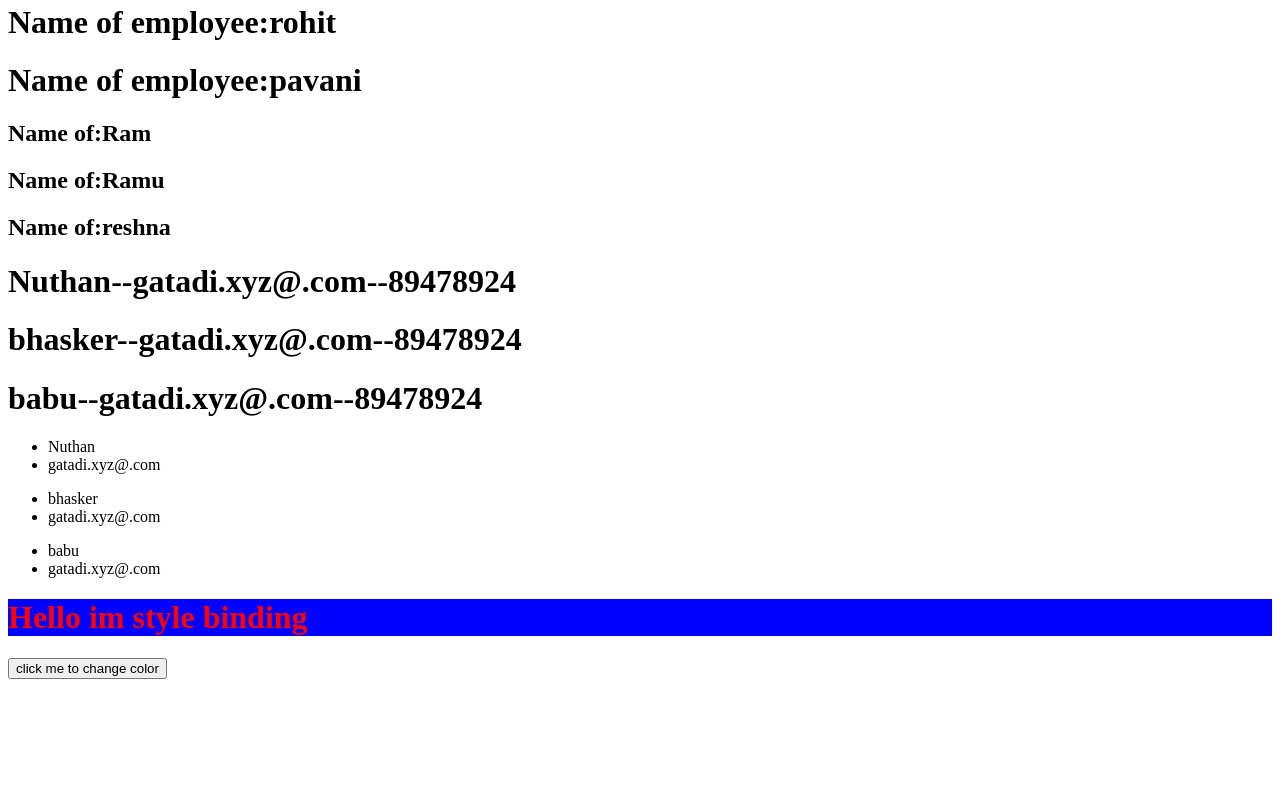
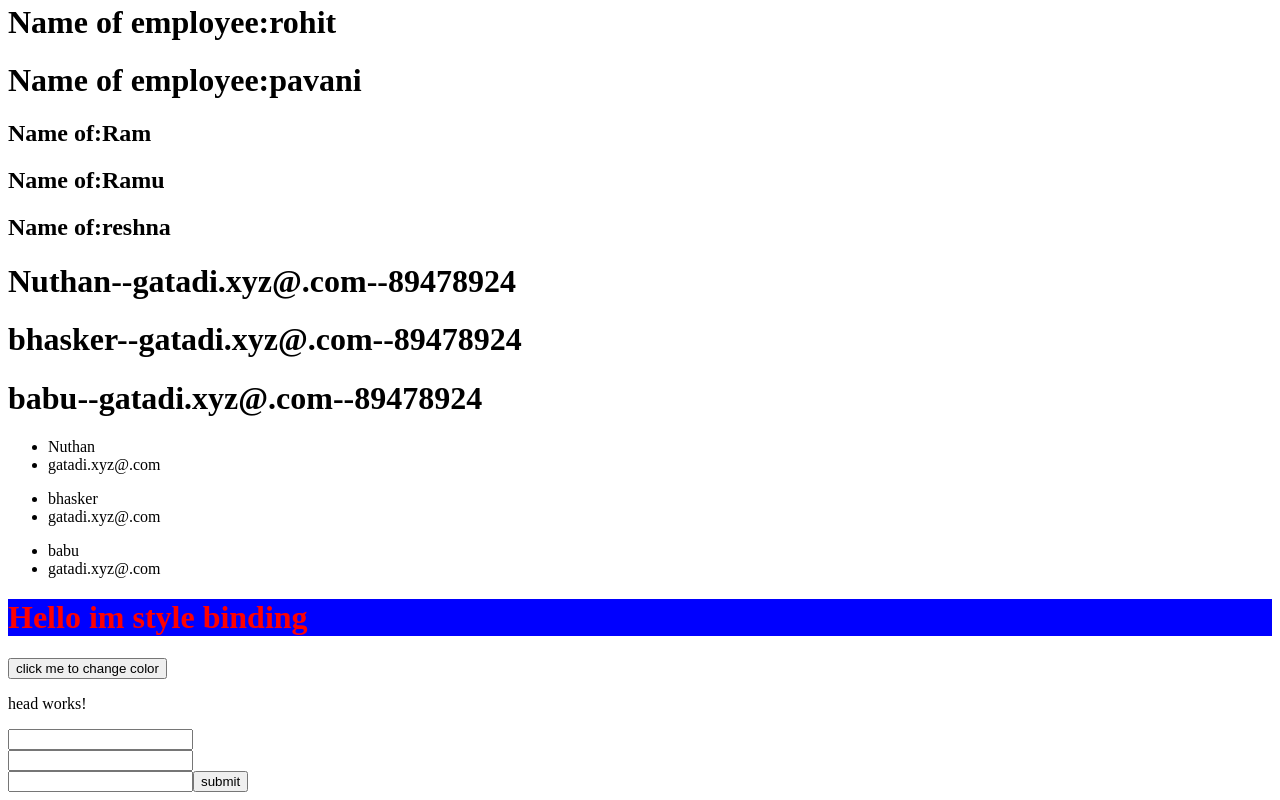
Before and after one commit to Nuthankumar9494/Angular_Practice, an Angular app: page / in a window 1280 px wide. Shown: the part 1601-2401 px from the top of the page. Before the commit the page ends 2288 px from the top, so only its background shows below. Built offline with nearby package versions, Linux system fonts and the light colour scheme.

Commit message:
basic form

```diff
--- a/src/app/app.component.html
+++ b/src/app/app.component.html
@@ -22,3 +22,4 @@
 <br>
  <!--Property binding  -->
  <app-propertybind></app-propertybind>
+ <app-head></app-head>
--- a/src/app/app.module.ts
+++ b/src/app/app.module.ts
@@ -1,5 +1,6 @@
 import { NgModule } from '@angular/core';
 import { BrowserModule } from '@angular/platform-browser';
+import {FormsModule} from '@angular/forms';
 
 import { AppRoutingModule } from './app-routing.module';
 import { AppComponent } from './app.component';
@@ -26,7 +27,8 @@ import { HeadComponent } from './head/head.component';
   ],
   imports: [
     BrowserModule,
-    AppRoutingModule
+    AppRoutingModule,
+    FormsModule
   ],
   providers: [],
   bootstrap: [AppComponent]
--- a/src/app/head/head.component.html
+++ b/src/app/head/head.component.html
@@ -1 +1,9 @@
 <p>head works!</p>
+<form #basicform="ngForm" (submit)="getData(basicform.value)">
+    <input type="text" ngModel name="username">
+    <br>
+    <input type="email" ngModel name="useremai">
+    <br>
+    <input type="tel" ngModel name="usernumber">
+    <button>submit</button>
+</form>
--- a/src/app/head/head.component.ts
+++ b/src/app/head/head.component.ts
@@ -1,4 +1,5 @@
 import { Component, OnInit } from '@angular/core';
+import { NgForm } from '@angular/forms';
 
 @Component({
   selector: 'app-head',
@@ -12,4 +13,8 @@ export class HeadComponent implements OnInit {
   ngOnInit(): void {
   }
 
+  getData(data:NgForm){
+    console.warn(data)
+  }
+
 }
```
